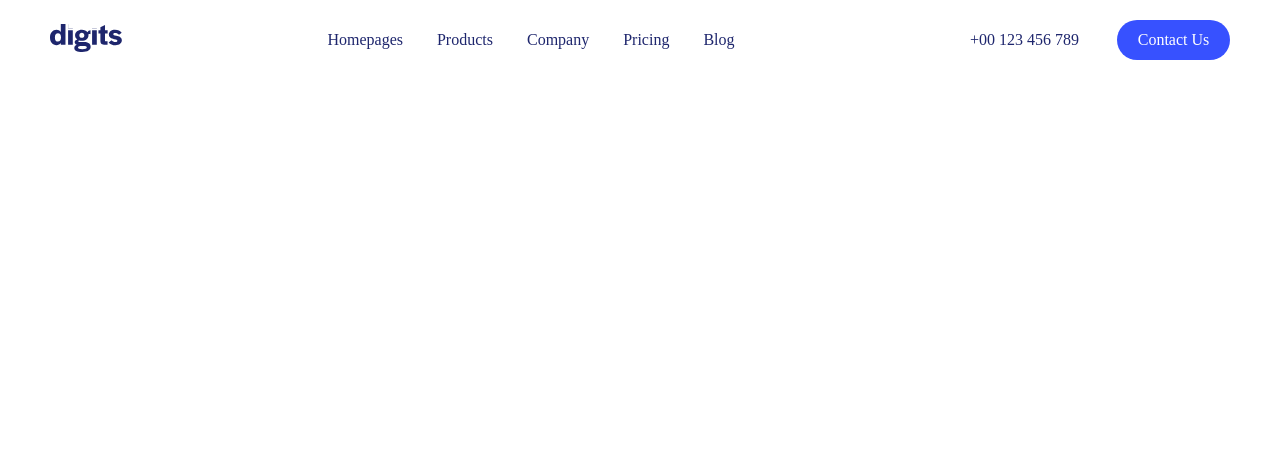
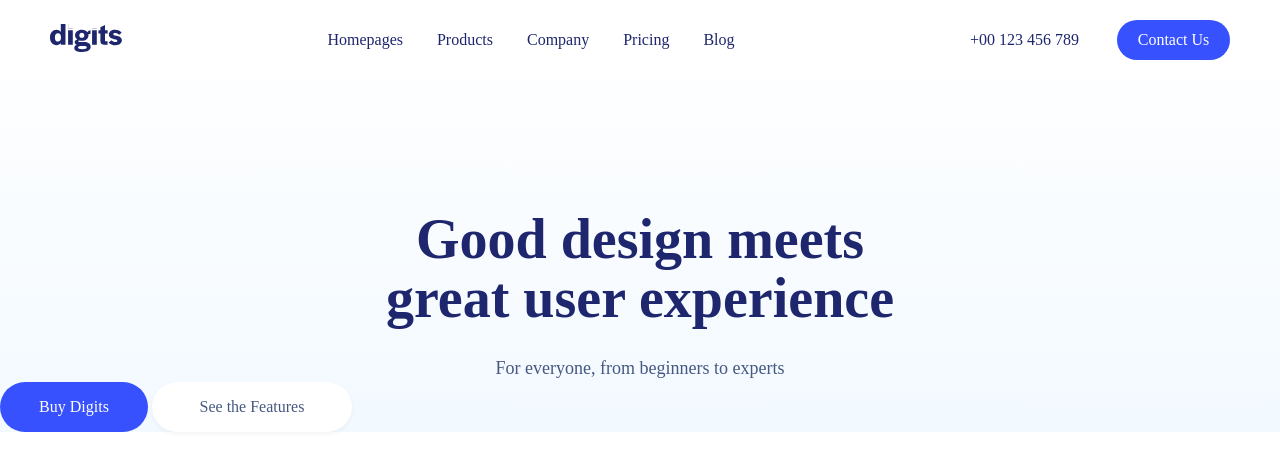
Before and after one commit to goslyan/digidigi, a plain HTML site: page index.html in a window 1280 px wide. Drawn offline with Linux system fonts and the light colour scheme; a web font is replaced by a local one.

Commit message:
Add files via upload

```diff
--- a/css/style.css
+++ b/css/style.css
@@ -22,11 +22,6 @@
     display: flex;
     justify-content: space-between;
     align-items: center;
-}
-
-.digits::after {
-    content: "";
-    border: 2px solid #FF2E6A;
 }
 
 .button--primary {
@@ -69,3 +64,56 @@
     height: 40px;
 
 }
+
+.section_body {
+    background: linear-gradient(180deg, rgba(242, 249, 255, 0.12) 0%, #F2F9FF 100%);
+}
+
+.title_body {
+    font-family: Halyard Display;
+    font-style: normal;
+    font-weight: bold;
+    font-size: 56px;
+    line-height: 105%;
+    text-align: center;
+    color: #1E266D;
+    padding-top: 130px;
+}
+
+.mini_title_body {
+    font-family: Halyard Text;
+    font-style: normal;
+    font-weight: normal;
+    font-size: 18px;
+    line-height: 150%;
+    text-align: center;
+    color: #455880;
+    padding-top: 27px;
+}
+
+.b_buy {
+    font-family: Halyard Text;
+    font-style: normal;
+    font-weight: normal;
+    font-size: 16px;
+    line-height: 100%;
+    width: 148px;
+    height: 50px;
+    border-radius: 100px;
+    cursor: pointer;
+}
+
+.b_features {
+    font-family: Halyard Text;
+    font-style: normal;
+    font-weight: normal;
+    font-size: 16px;
+    line-height: 50px;
+    color: #455880;
+    border-radius: 100px;
+    width: 200px;
+    height: 50px;
+    background: #FFFFFF;
+    border: none;
+    box-shadow: 0px 2px 4px rgba(0, 0, 0, 0.05);
+}
--- a/index.html
+++ b/index.html
@@ -12,7 +12,7 @@
     <header class="section section_header">
         <div class="block">
             <a href="#">
-                <img class="digits" src="img/digits.svg" alt="digits">
+                <img src="img/digits.svg" alt="digits">
             </a>
             <div class="menu">
                 <a href="#" class="menu-link">Homepages</a>
@@ -27,5 +27,17 @@
             </div>
         </div>
     </header>
+    <section class="section_body">
+        <div class="container">
+            <div class="body">
+                <h1 class="title_body">Good design meets <br>great user experience</h1>
+                <h2 class="mini_title_body">For everyone, from beginners to experts</h2>
+                <div class="buttons_body">
+                    <button class="button--primary b_buy">Buy Digits</button>
+                    <button class="b_features">See the Features</button>
+                </div>
+            </div>
+        </div>
+    </section>
 </body>
 </html>
```
